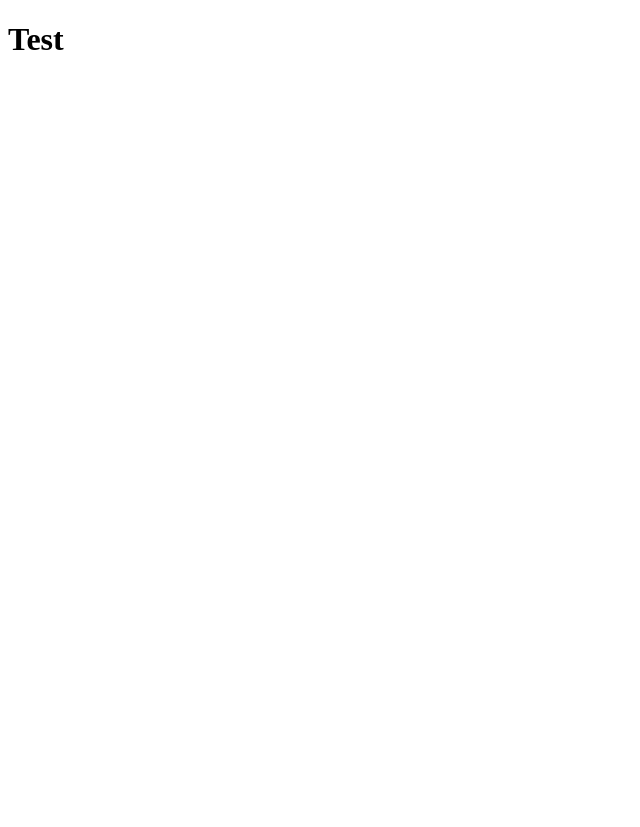
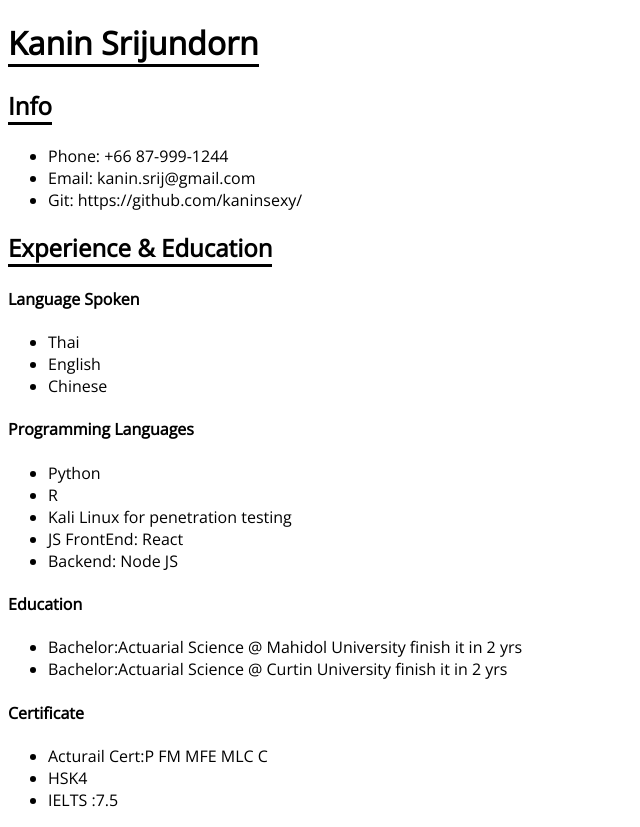
Before and after one commit to kaninsexy/resume, a plain HTML site: page index.html in a window 1280 px wide. Shown: the whole page, without its empty margins (0-640 px from the left). Before the commit the page ends 800 px from the top, so only its background shows below. Drawn offline with nearby package versions, Linux system fonts and the light colour scheme.

Commit message:
first commit

```diff
--- /dev/null
+++ b/index.css
@@ -0,0 +1,31 @@
+body {
+  font-family: 'Open Sans', sans-serif;
+}
+#information {
+  border-bottom: 3px solid black;
+  width: fit-content;
+}
+#experience {
+  border-bottom: 3px solid black;
+  width: fit-content;
+}
+#name {
+  border-bottom: 3px solid black;
+  width: fit-content;
+}
+#column {
+  -webkit-column-count: 3;
+  -moz-column-count: 3;
+  column-count: 3;
+  -webkit-column-gap: 22px;
+  -moz-column-gap: 22px;
+  column-gap: 22px;
+  -webkit-column-rule: 1px solid rgba(28, 110, 164, 0.62);
+  -moz-column-rule: 1px solid rgba(28, 110, 164, 0.62);
+  column-rule: 1px solid rgba(28, 110, 164, 0.62);
+}
+a {
+  text-decoration: none;
+  background-color: none;
+  color: black;
+}
--- a/index.html
+++ b/index.html
@@ -1,11 +1,70 @@
 <!DOCTYPE html>
 <html lang="en">
-<head>
-    <meta charset="UTF-8">
-    <meta name="viewport" content="width=device-width, initial-scale=1.0">
+  <head>
+    <meta charset="UTF-8" />
+    <meta name="viewport" content="width=device-width, initial-scale=1.0" />
     <title>Document</title>
-</head>
-<body>
-    <h1>Test</h1>
-</body>
+    <link
+      href="https://fonts.googleapis.com/css2?family=Open+Sans&display=swap"
+      rel="stylesheet"
+    />
+    <link rel="stylesheet" type="text/css" href="index.css" />
+  </head>
+  <body>
+    <h1 id="name">Kanin Srijundorn</h1>
+    <div>
+      <h2 id="information">Info</h2>
+      <ul>
+        <li>Phone: +66 87-999-1244</li>
+        <li>
+          Email:
+          <a href="kanin.srij@gmail.com">kanin.srij@gmail.com</a>
+        </li>
+        <li>
+          Git:
+          <a href="https://github.com/kaninsexy/"
+            >https://github.com/kaninsexy/</a
+          >
+        </li>
+      </ul>
+    </div>
+    <h2 id="experience">Experience & Education</h2>
+    <div>
+      <h4>Language Spoken</h4>
+      <ul>
+        <li>Thai</li>
+        <li>English</li>
+        <li>Chinese</li>
+      </ul>
+    </div>
+    <div>
+      <h4>Programming Languages</h4>
+      <ul>
+        <li>Python</li>
+        <li>R</li>
+        <li>Kali Linux for penetration testing</li>
+        <li>JS FrontEnd: React</li>
+        <li>Backend: Node JS</li>
+      </ul>
+    </div>
+    <div>
+      <h4>Education</h4>
+      <ul>
+        <li>
+          Bachelor:Actuarial Science @ Mahidol University finish it in 2 yrs
+        </li>
+        <li>
+          Bachelor:Actuarial Science @ Curtin University finish it in 2 yrs
+        </li>
+      </ul>
+    </div>
+    <div>
+      <h4>Certificate</h4>
+      <ul>
+        <li>Acturail Cert:P FM MFE MLC C</li>
+        <li>HSK4</li>
+        <li>IELTS :7.5</li>
+      </ul>
+    </div>
+  </body>
 </html>
```
